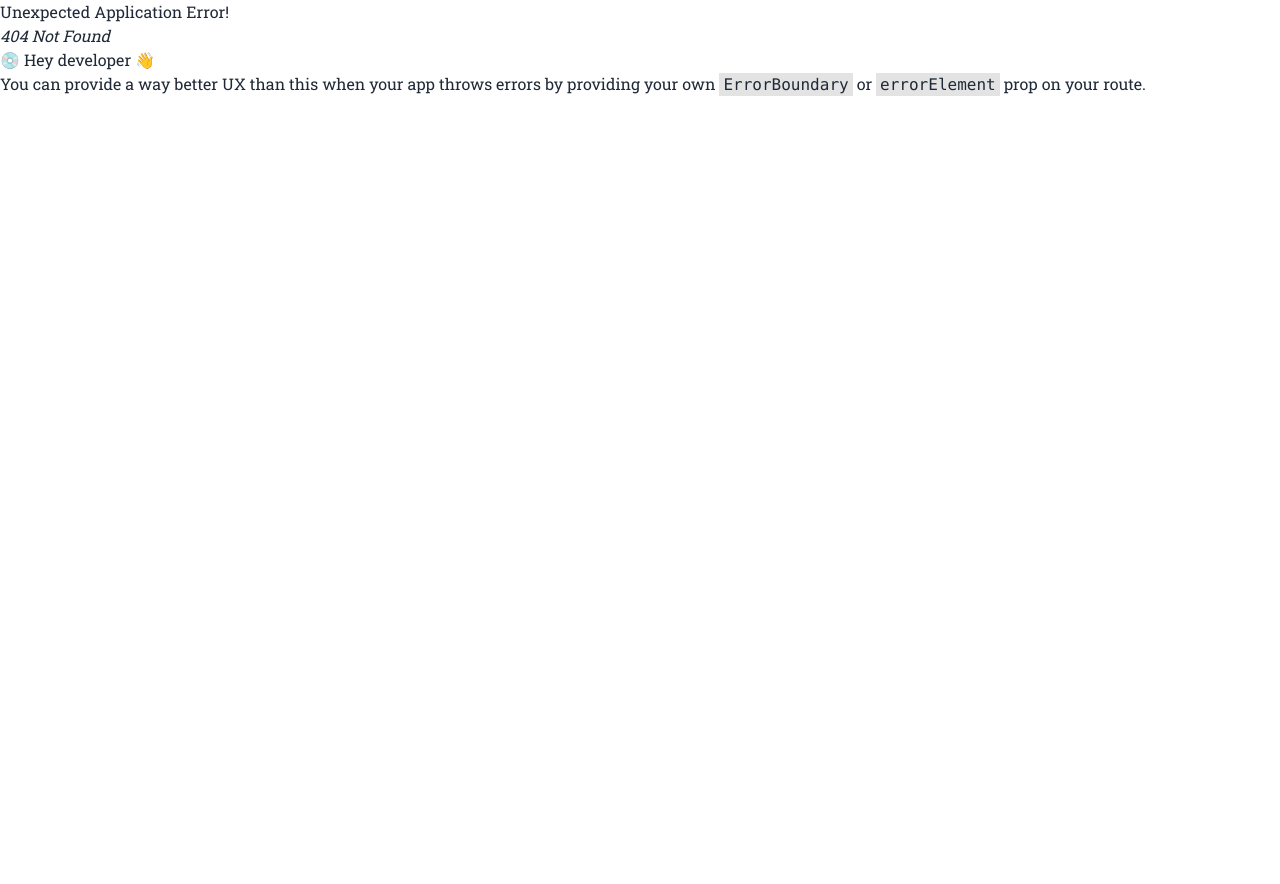
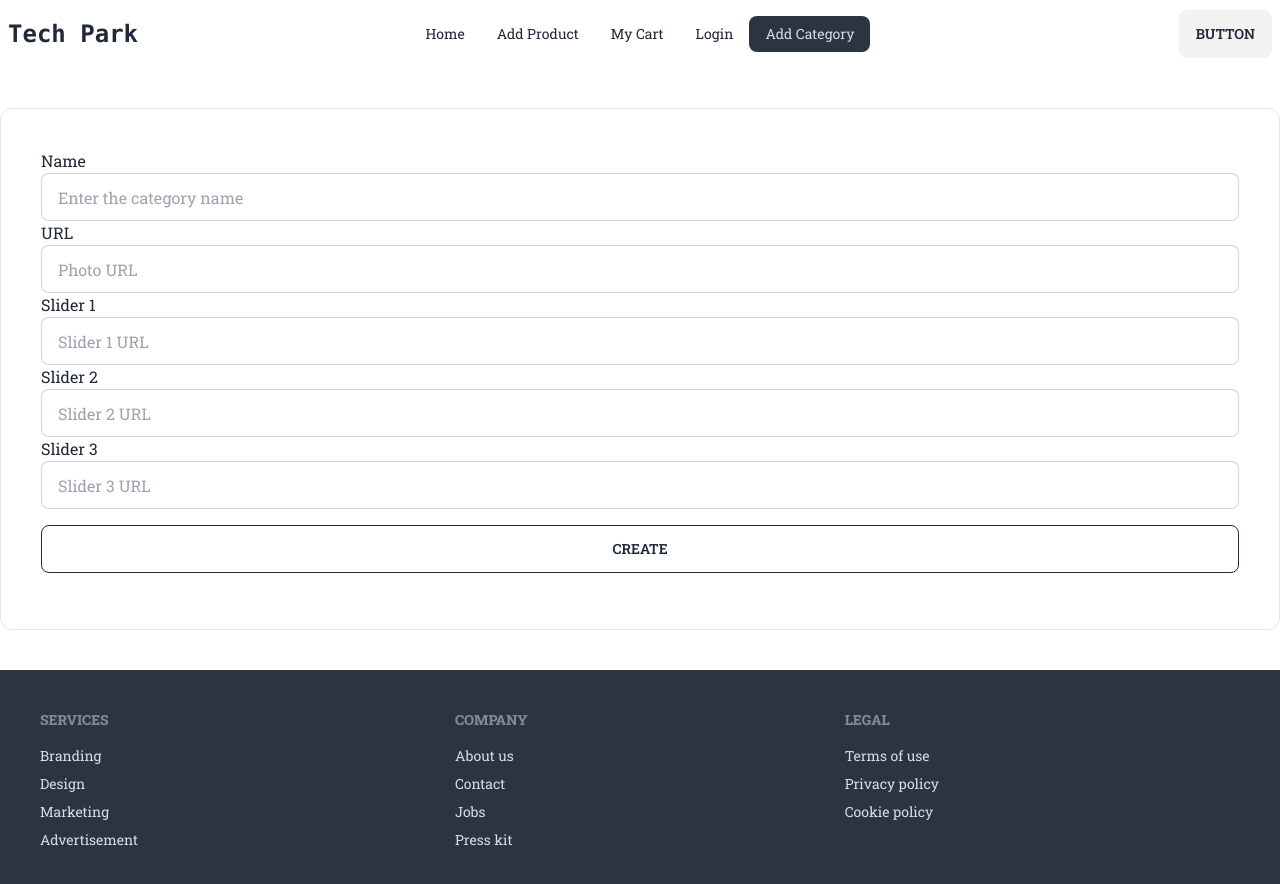
Before and after one commit to rafi00000/tech-park-client, a React (Vite) app: page /category in a window 1280 px wide. Before the commit this address had no page. Shown: the top 884 px of the page. Before the commit the page ends 800 px from the top, so only its background shows below. Built offline with nearby package versions, Linux system fonts and the light colour scheme.

Commit message:
added dynamic category from form

```diff
--- a/src/Components/Navbar.jsx
+++ b/src/Components/Navbar.jsx
@@ -8,6 +8,7 @@ const Navbar = () => {
         <li><NavLink to={'/addProduct'}>Add Product</NavLink></li>
         <li><NavLink to={'/myCart'}>My Cart</NavLink></li>
         <li><NavLink to={'/login'}>Login</NavLink></li>
+        <li><NavLink to={'/category'}>Add Category</NavLink></li>
     </>;
 
   return (
--- /dev/null
+++ b/src/Page/AddCategory.jsx/AddCategory.jsx
@@ -0,0 +1,80 @@
+const AddCategory = () => {
+  const handleCategoryForm = (e) => {
+    e.preventDefault();
+    const form = e.target;
+    const name = form.name.value;
+    const url = form.url.value;
+    const slider1 = form.slider1.value;
+    const slider2 = form.slider2.value;
+    const slider3 = form.slider3.value;
+
+    const category = { name, url, slider1, slider2, slider3 };
+    console.log(category);
+    fetch('http://localhost:5000/category', {
+        method: 'POST',
+        headers: {
+            'content-type' : 'application/json'
+        },
+        body: JSON.stringify(category)
+    })
+  };
+
+  return (
+    <div>
+      <form className=" border rounded-xl my-10 p-10" onSubmit={handleCategoryForm}>
+        <div className="form-control">
+          <label>Name</label>
+          <input
+            type="text"
+            name="name"
+            className="input input-bordered"
+            placeholder="Enter the category name"
+          />
+        </div>
+
+        <div className="form-control">
+          <label>URL</label>
+          <input
+            type="text"
+            name="url"
+            className="input input-bordered"
+            placeholder="Photo URL"
+          />
+        </div>
+
+        <div className="form-control">
+          <label>Slider 1</label>
+          <input
+            type="text"
+            name="slider1"
+            className="input input-bordered"
+            placeholder="Slider 1 URL"
+          />
+        </div>
+
+        <div className="form-control">
+          <label>Slider 2</label>
+          <input
+            type="text"
+            name="slider2"
+            className="input input-bordered"
+            placeholder="Slider 2 URL"
+          />
+        </div>
+
+        <div className="form-control">
+          <label>Slider 3</label>
+          <input
+            type="text"
+            name="slider3"
+            className="input input-bordered"
+            placeholder="Slider 3 URL"
+          />
+        </div>
+        <input type="submit" value="Create" className="btn btn-outline my-4 w-full" />
+      </form>
+    </div>
+  );
+};
+
+export default AddCategory;
--- a/src/Page/AddProduct/AddProduct.jsx
+++ b/src/Page/AddProduct/AddProduct.jsx
@@ -35,7 +35,6 @@ const AddProduct = () => {
           }
         })
 
-
     }
 
 
@@ -43,10 +42,10 @@ const AddProduct = () => {
     <div className="my-10 space-y-6">
       <h1 className="text-4xl text-center font-bold underline">Add Product</h1>
 
-      <form className="md:w-4/5 p-5 mx-auto rounded-xl border" onSubmit={handleSubmit}>
+      <form className="mx-3 md:w-4/5 p-5 md:mx-auto rounded-xl border" onSubmit={handleSubmit}>
         {/* row 1 */}
-        <div className="flex gap-3">
-          <div className="form-control w-1/2">
+        <div className="md:flex gap-3">
+          <div className="form-control md:w-1/2">
             <label className="font-semibold">Name</label>
             <input
               type="text"
@@ -57,7 +56,7 @@ const AddProduct = () => {
             />
           </div>
 
-          <div className="form-control w-1/2">
+          <div className="form-control md:w-1/2">
             <label className="font-semibold">Image</label>
             <input
               type="text"
@@ -68,8 +67,8 @@ const AddProduct = () => {
           </div>
         </div>
         {/* row 2 */}
-        <div className="flex gap-3">
-          <div className="form-control w-1/2">
+        <div className="md:flex gap-3">
+          <div className="form-control md:w-1/2">
             <label className="font-semibold">Brand</label>
             <select name="brand" id="" className="input input-bordered">
                 {
@@ -78,7 +77,7 @@ const AddProduct = () => {
             </select>
           </div>
 
-          <div className="form-control w-1/2">
+          <div className="form-control md:w-1/2">
             <label className="font-semibold">Type</label>
             <select name="type" id="" className="input input-bordered">
                 <option value="phone">Phone</option>
@@ -89,8 +88,8 @@ const AddProduct = () => {
           </div>
         </div>
         {/* row 3 */}
-        <div className="flex gap-3">
-          <div className="form-control w-1/2">
+        <div className="md:flex gap-3">
+          <div className="form-control md:w-1/2">
             <label className="font-semibold">Price</label>
             <input
               type="number"
@@ -101,7 +100,7 @@ const AddProduct = () => {
             />
           </div>
 
-          <div className="form-control w-1/2">
+          <div className="form-control md:w-1/2">
             <label className="font-semibold">Rating</label>
             <input
               type="number"
--- a/src/Page/BrandPage/BrandPage.jsx
+++ b/src/Page/BrandPage/BrandPage.jsx
@@ -1,4 +1,5 @@
 import { useLoaderData } from "react-router-dom";
+import ProductCard from "./ProductCard";
 
 const BrandPage = () => {
   const brandLoadedProduct = useLoaderData();
@@ -6,16 +7,20 @@ const BrandPage = () => {
 
   return (
     <div className="min-h-screen">
-
-
       {/* product below */}
-            {
-                brandLoadedProduct.length < 1 ?
-                <div className="flex justify-center items-center min-h-screen">
-                    <h1 className="text-">No Product to show here</h1>
-                </div> :
-                brandLoadedProduct.map(brand => <p key={brand._id}>{brand.name}</p>)
-            }
+      {brandLoadedProduct.length < 1 ? (
+        <div className="flex flex-col justify-center items-center min-h-screen">
+          <img
+            src="https://i.ibb.co/6HX50xh/no-product.png"
+            alt=""
+            className="w-1/4"
+          />
+          <h1 className="text-3xl font-semibold">No Product to show here</h1>
+          <p>Item will be added soon</p>
+        </div>
+      ) : (
+        brandLoadedProduct.map((brand) => <ProductCard key={brand._id} product={brand}></ProductCard>)
+      )}
     </div>
   );
 };
--- /dev/null
+++ b/src/Page/BrandPage/ProductCard.jsx
@@ -0,0 +1,13 @@
+
+const ProductCard = ({product}) => {
+
+    const {brand, description, name, price, rating, type, url, _id } = product ;
+    return (
+        <div>
+            <img src={url} alt="" />
+            <h1>Name: <span className="font-bold text-xl">{name}</span></h1>
+        </div>
+    );
+};
+
+export default ProductCard;
--- a/src/Page/Home/HomePage.jsx
+++ b/src/Page/Home/HomePage.jsx
@@ -2,17 +2,16 @@ import { useEffect, useState } from "react";
 import BrandCard from "./BrandCard";
 
 const HomePage = () => {
-
   const [brands, setBrands] = useState([]);
 
-    useEffect(()=>{
-        fetch('/brand.json')
-        .then(res => res.json())
-        .then(data =>{
+  useEffect(() => {
+    fetch("http://localhost:5000/category")
+      .then((res) => res.json())
+      .then((data) => {
         console.log(data);
-            setBrands(data)
-        })
-    }, [])
+        setBrands(data);
+      });
+  }, []);
 
   console.log(brands);
   return (
@@ -20,22 +19,27 @@ const HomePage = () => {
       {/* banner section */}
       <section className="bg-orange-200 flex flex-col-reverse md:flex-row justify-center items-center p-7 rounded-2xl">
         <div className="space-y-6">
-                    <p className="text-6xl font-bold">Get the best product <br />on your hand</p>
+          <p className="text-6xl font-bold">
+            Get the best product <br />
+            on your hand
+          </p>
           <button className="btn btn-outline">Buy now</button>
         </div>
         <div className="md:w-1/2 mx-auto">
-                    <img src="/banner.png" alt="" className=" w-full"/>
+          <img src="/banner.png" alt="" className=" w-full" />
         </div>
       </section>
 
       {/* brand name section */}
       <section>
-                <h1 className="font-bold underline text-3xl text-center my-16">Brands</h1>
+        <h1 className="font-bold underline text-3xl text-center my-16">
+          Brands
+        </h1>
         {/* brand container */}
         <div className="grid grid-cols-3 gap-10">
-                    {
-                        brands.map(brand => <BrandCard key={brand.id} brand={brand}></BrandCard>)
-                    }
+          {brands.map((brand) => (
+            <BrandCard key={brand.id} brand={brand}></BrandCard>
+          ))}
         </div>
       </section>
     </div>
--- a/src/router/Route.jsx
+++ b/src/router/Route.jsx
@@ -3,6 +3,7 @@ import RootPage from "../Page/Root/RootPage";
 import HomePage from "../Page/Home/HomePage";
 import AddProduct from "../Page/AddProduct/AddProduct";
 import BrandPage from "../Page/BrandPage/BrandPage";
+import AddCategory from "../Page/AddCategory.jsx/AddCategory";
 
 const route = createBrowserRouter([
   {
@@ -14,15 +15,19 @@ const route = createBrowserRouter([
         element: <HomePage></HomePage>,
       },
       {
-        path: '/addProduct',
+        path: "/addProduct",
         element: <AddProduct></AddProduct>,
-        loader: () => fetch('/brand.json')
+        loader: () => fetch("http://localhost:5000/category"),
       },
       {
-        path: '/brand/:name',
-        loader: ({params})=> fetch(`http://localhost:5000/product/${params.name}`),
-        element: <BrandPage></BrandPage>
-      }
+        path: "/brand/:name",
+        loader: ({ params }) => fetch(`http://localhost:5000/product/${params.name}`),
+        element: <BrandPage></BrandPage>,
+      },
+      {
+        path: "/category",
+        element: <AddCategory></AddCategory>,
+      },
     ],
   },
 ]);
```
Lines whose indentation alone changed are shown as unchanged.
